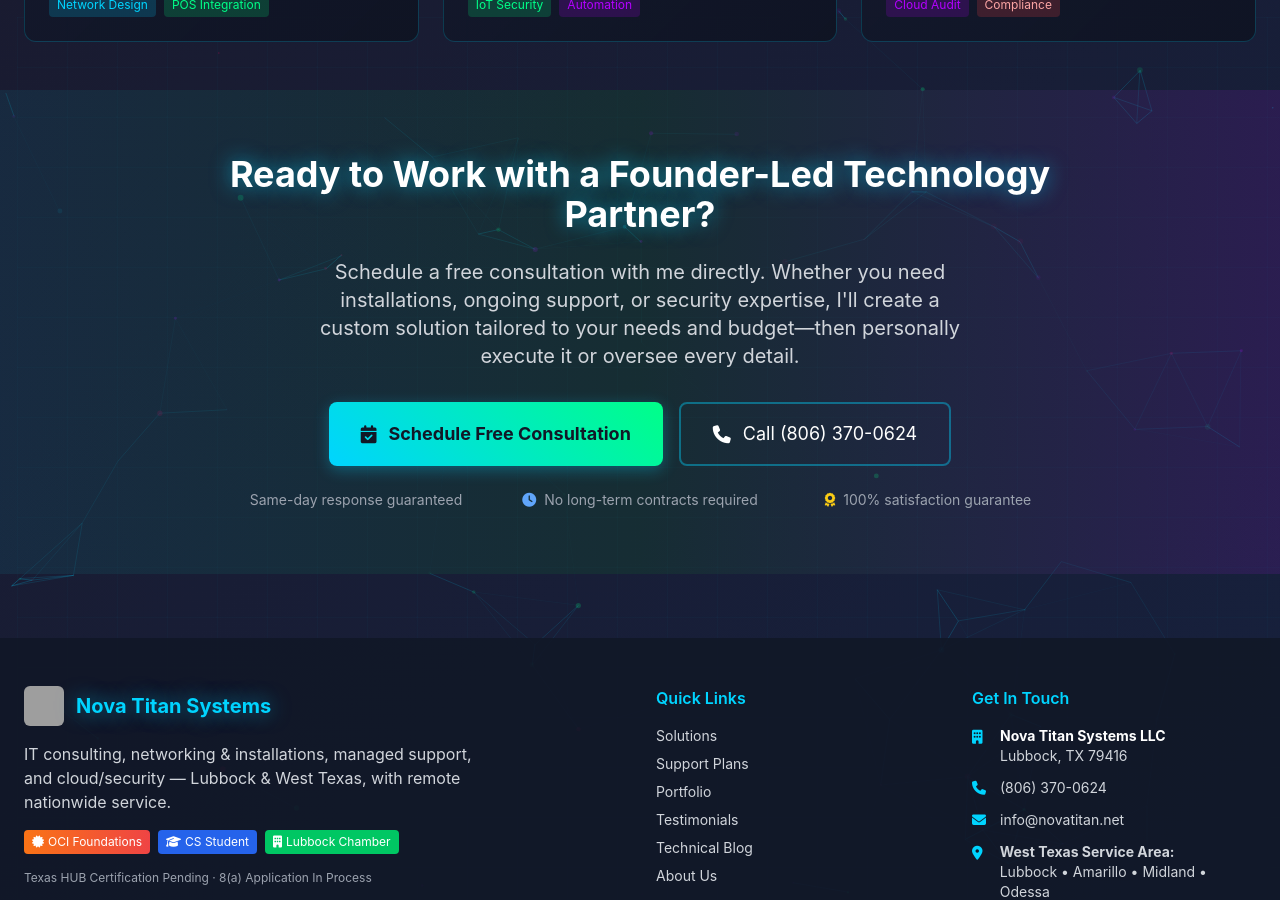
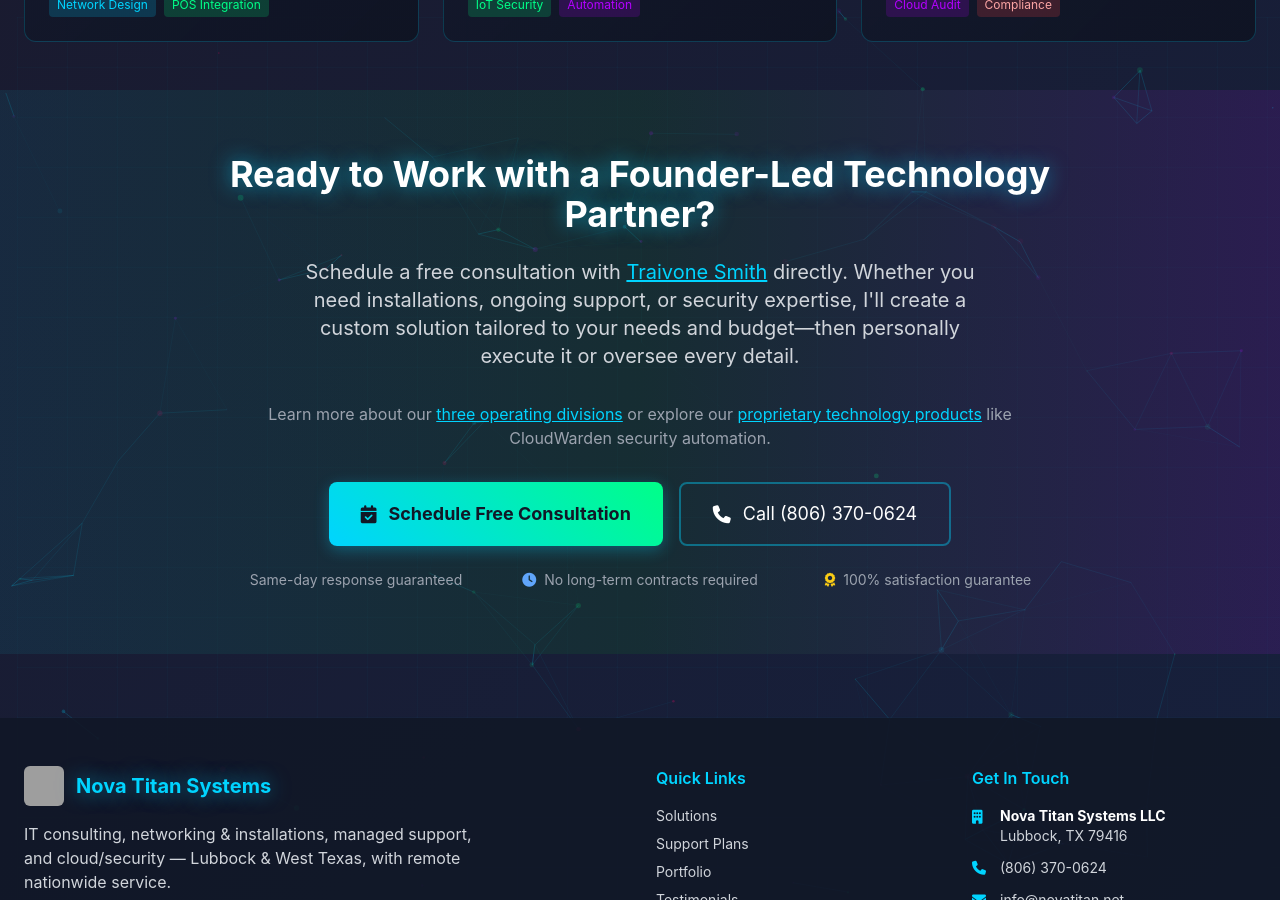
Before and after one commit to tzsmit/nova-titan-site, a Jekyll site: the page built from services/index.html, in a window 1280 px wide and 900 px high, scrolled down 3250 px. Built offline with Jekyll 4.4.1, drawn with Linux system fonts in a browser that asks for light colours; nearby versions of some CDN libraries; grey boxes are pictures that could not be loaded.

```diff
--- a/divisions/index.html
+++ b/divisions/index.html
@@ -205,7 +205,9 @@ extra_head: |
     <h2 class="text-4xl font-bold glow mb-6">Ready to Work Together?</h2>
     <p class="text-xl text-gray-300 mb-8">
       Whether you need installations, ongoing support, or security expertise, our specialized
-      divisions are ready to deliver professional technology solutions.
+      divisions are ready to deliver professional technology solutions. Explore our <a href="/services/" class="text-cyan-300 hover:text-cyan-400 underline">detailed service offerings</a>,
+      learn about <a href="/products/" class="text-cyan-300 hover:text-cyan-400 underline">proprietary products like CloudWarden</a>,
+      or <a href="/ceo/" class="text-cyan-300 hover:text-cyan-400 underline">meet the founder</a> behind Nova Titan Systems.
     </p>
     <div class="flex flex-wrap gap-4 justify-center">
       <a href="/book-now/" class="btn-grad text-gray-900 font-bold py-4 px-8 rounded-lg text-lg inline-flex items-center">
--- a/products/index.html
+++ b/products/index.html
@@ -242,7 +242,9 @@ extra_head: |
     <h2 class="text-4xl font-bold glow mb-6">Interested in Our Development Roadmap?</h2>
     <p class="text-xl text-gray-300 mb-8">
       Want to learn more about these products, discuss pilot opportunities, or join an early access waitlist?
-      Let's talk.
+      Let's talk. Explore how our <a href="/divisions/" class="text-cyan-300 hover:text-cyan-400 underline">three operating divisions</a>
+      deliver <a href="/services/" class="text-cyan-300 hover:text-cyan-400 underline">professional IT services</a> while we build these products,
+      or <a href="/ceo/" class="text-cyan-300 hover:text-cyan-400 underline">learn about the founder's vision</a> for Nova Titan Systems.
     </p>
     <div class="flex flex-wrap gap-4 justify-center">
       <a href="/contact/" class="btn-grad text-gray-900 font-bold py-4 px-8 rounded-lg text-lg inline-flex items-center">
--- a/services/index.html
+++ b/services/index.html
@@ -434,9 +434,14 @@ extra_head: |
         Ready to Work with a Founder-Led Technology Partner?
       </h2>
       <p class="text-xl text-gray-300 mb-8 max-w-2xl mx-auto">
-        Schedule a free consultation with me directly. Whether you need installations, ongoing support,
+        Schedule a free consultation with <a href="/ceo/" class="text-cyan-300 hover:text-cyan-400 underline">Traivone Smith</a> directly. Whether you need installations, ongoing support,
         or security expertise, I'll create a custom solution tailored to your needs and budget—then
         personally execute it or oversee every detail.
+      </p>
+      <p class="text-gray-400 mb-8">
+        Learn more about our <a href="/divisions/" class="text-cyan-300 hover:text-cyan-400 underline">three operating divisions</a>
+        or explore our <a href="/products/" class="text-cyan-300 hover:text-cyan-400 underline">proprietary technology products</a>
+        like CloudWarden security automation.
       </p>
       <div class="flex flex-wrap gap-4 justify-center mb-6">
         <a href="/book-now/" class="btn-grad text-gray-900 font-bold py-4 px-8 rounded-lg text-lg inline-flex items-center">
```
Also changed, not shown: faqs/index.html (+83 -0 lines).
